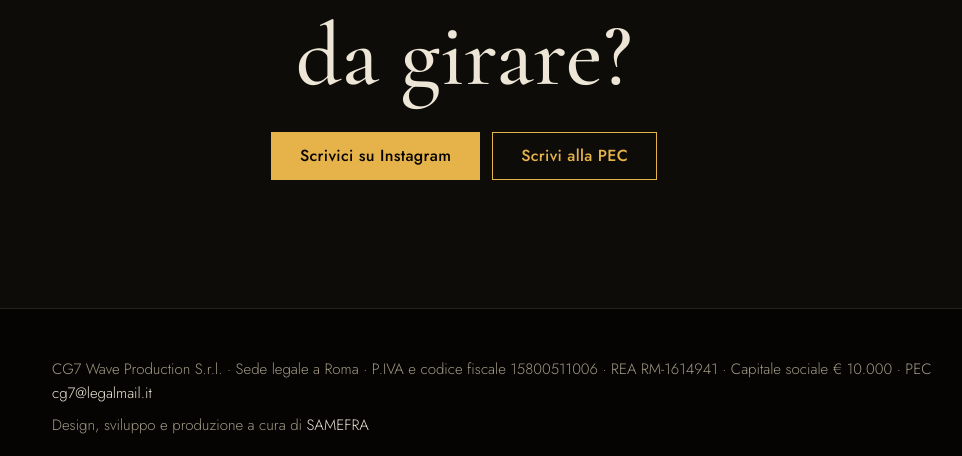
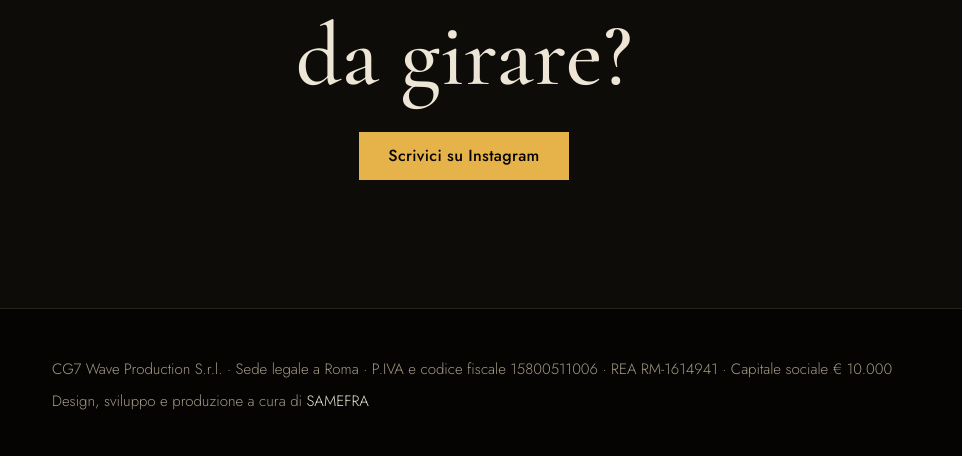
Before and after one commit to ntnv3cchio/carlocancellieri, a plain HTML site: page index.html in a window 1280 px wide. Shown: the part 4015-4471 px from the top of the page, 176-1138 px from the left. Drawn offline with nearby package versions, Linux system fonts and the light colour scheme.

Commit message:
Rimuove la PEC dal sito: unico contatto Instagram
Co-Authored-By: Claude Sonnet 5.5 <noreply@anthropic.com>

```diff
--- a/index.html
+++ b/index.html
@@ -39,7 +39,6 @@
       "vatID": "IT15800511006",
       "taxID": "15800511006",
       "isicV4": "5911",
-      "email": "cg7@legalmail.it",
       "url": "https://waveproduction.studio/",
       "logo": "https://waveproduction.studio/assets/logo/wave-production-logo.png",
       "image": "https://waveproduction.studio/assets/og-image.jpg",
@@ -87,7 +86,7 @@
         {"@type": "Question", "name": "Che cos'è Wave Production?", "acceptedAnswer": {"@type": "Answer", "text": "Wave Production, sigla CG7, è una società di produzione di cortometraggi che porta in scena anche film e spettacoli teatrali."}},
         {"@type": "Question", "name": "Dove ha sede Wave Production?", "acceptedAnswer": {"@type": "Answer", "text": "La sede legale di CG7 Wave Production S.r.l. è a Roma."}},
         {"@type": "Question", "name": "Quali lavori ha realizzato Wave Production?", "acceptedAnswer": {"@type": "Answer", "text": "Il cortometraggio In fiore, i film Il Mister, Il tempo delle sirene e La stella di Roma, e gli spettacoli teatrali Dei delitti & Co, Due volte Natale, La cena aziendale e Capodanno in giallo noir."}},
-        {"@type": "Question", "name": "Come si contatta Wave Production?", "acceptedAnswer": {"@type": "Answer", "text": "Scrivendo sul profilo Instagram @waveproduction___ oppure alla PEC cg7@legalmail.it."}}
+        {"@type": "Question", "name": "Come si contatta Wave Production?", "acceptedAnswer": {"@type": "Answer", "text": "Scrivendo sul profilo Instagram @waveproduction___."}}
       ]
     }
   ]
@@ -305,7 +304,7 @@
       </details>
       <details>
         <summary>Come si contatta Wave Production?</summary>
-        <p>Scrivendo sul profilo Instagram <a class="link" href="https://www.instagram.com/waveproduction___/" rel="noopener">@waveproduction___</a> oppure alla PEC <a class="link" href="mailto:cg7@legalmail.it">cg7@legalmail.it</a>.</p>
+        <p>Scrivendo sul profilo Instagram <a class="link" href="https://www.instagram.com/waveproduction___/" rel="noopener">@waveproduction___</a>.</p>
       </details>
     </div>
   </section>
@@ -315,7 +314,6 @@
       <h2 id="t-contatti">Hai una storia da girare?</h2>
       <div class="azioni">
         <a class="btn pieno" href="https://www.instagram.com/waveproduction___/" rel="noopener">Scrivici su Instagram</a>
-        <a class="btn" href="mailto:cg7@legalmail.it">Scrivi alla PEC</a>
       </div>
     </div>
   </section>
@@ -325,7 +323,7 @@
   <div class="wrap">
     <img src="assets/logo/wave-production-logo.png" alt="Wave Production CG7" width="88" height="88" loading="lazy">
     <div>
-      <p>CG7 Wave Production S.r.l. · Sede legale a Roma · P.IVA e codice fiscale 15800511006 · REA RM-1614941 · Capitale sociale € 10.000 · PEC <a class="link" href="mailto:cg7@legalmail.it">cg7@legalmail.it</a></p>
+      <p>CG7 Wave Production S.r.l. · Sede legale a Roma · P.IVA e codice fiscale 15800511006 · REA RM-1614941 · Capitale sociale € 10.000</p>
       <p>Design, sviluppo e produzione a cura di <a class="link" href="https://www.samefra.com" rel="noopener">SAMEFRA</a></p>
     </div>
   </div>
```
Also changed, not shown: llms.txt.
